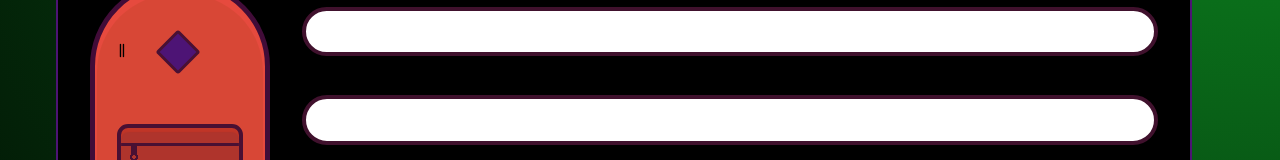
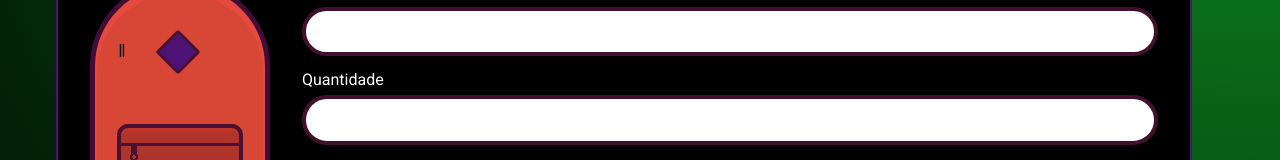
Before and after one commit to IzaacCoding36/NeoStorage, a plain HTML site: page index.html in a window 1280 px wide. Shown: the part 173-333 px from the top of the page. Drawn offline with Linux system fonts and the light colour scheme.

Commit message:
código corrigido

```diff
--- a/index.html
+++ b/index.html
@@ -20,7 +20,7 @@
             <form action="" class="adicionar" id="novoItem">
                 <label for="nome" style="color:white">Nome</label>
                 <input type="text" name="nome" id="nome">
-                <label for="quantidade" style="color:wthite">Quantidade</label>
+                <label for="quantidade" style="color:white">Quantidade</label>
                 <input type="number" name="quantidade" id="quantidade">
                 <input type="submit" value="Adicionar" class="cadastrar" id="cadastrar">
             </form>
```
